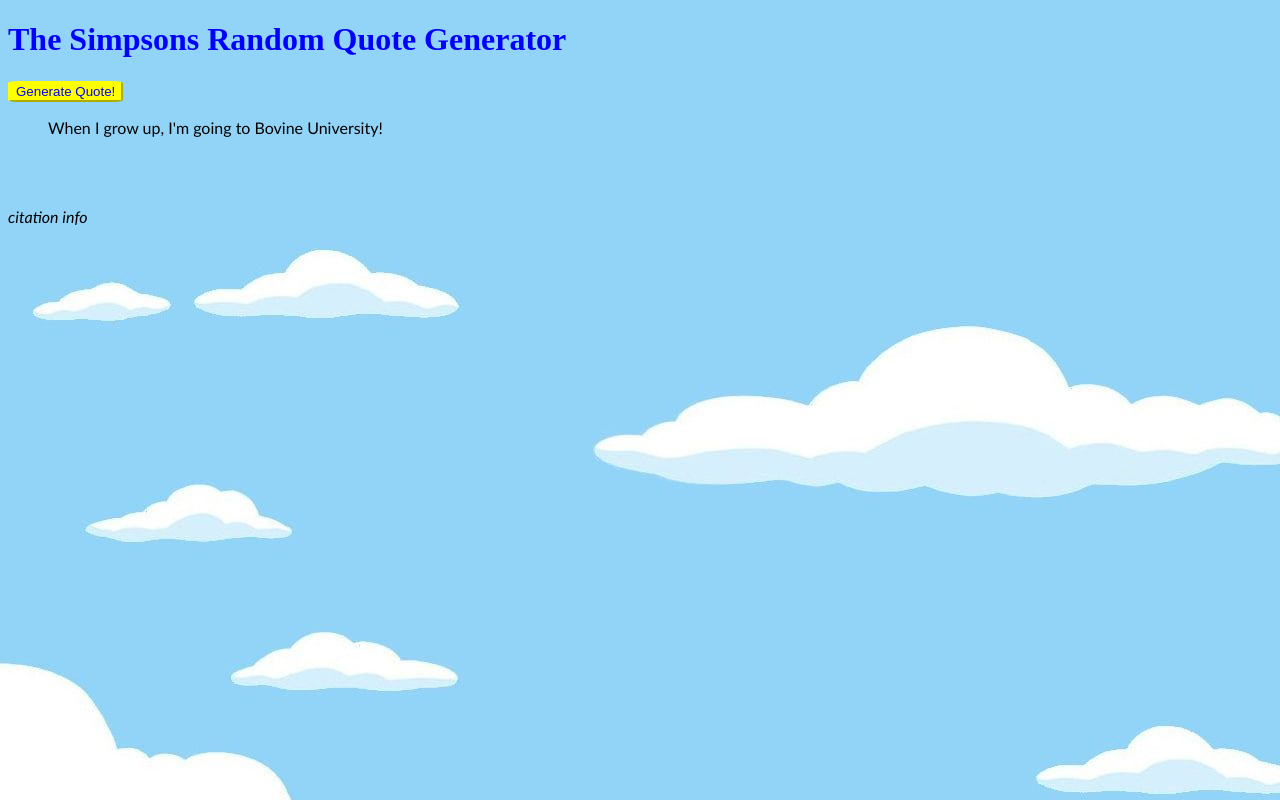
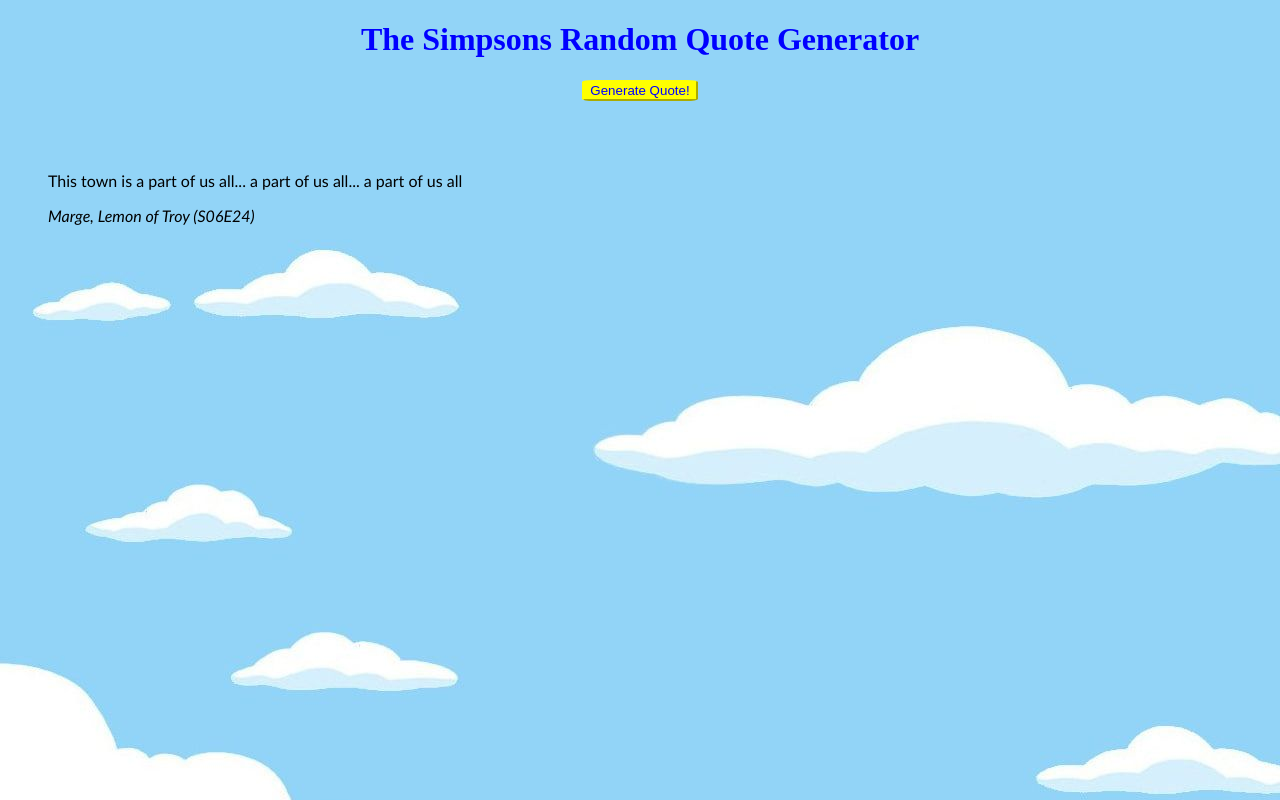
Before and after one commit to charwood17/Mixed-Messages, a plain HTML site: page index.html in a window 1280 px wide. Both pictures are taken after a click on the button "Generate Quote!". Drawn offline with Linux system fonts and the light colour scheme.

Commit message:
final random quote functionality

```diff
--- a/index.html
+++ b/index.html
@@ -15,11 +15,10 @@
     <div id="generate-button">
         <button id="quote-button">Generate Quote!</button>
     </div>
-
+    <br>
+    <br>
     <div id="quote">
-        <blockquote id="quote-quote"></blockquote>
-            <br><br>
-        <blockquote></blockquote>
+        <blockquote> <p id="quote-quote"></p>
             <cite id="quote-citation"></cite>
         </blockquote>
     </div>
--- a/main.js
+++ b/main.js
@@ -13,32 +13,39 @@
 //create objects of quotes & citations, put quotes in array
 let quote1 = newQuote("This town is a part of us all... a part of us all... a part of us all",
 "Marge, Lemon of Troy (S06E24)");
-quoteArray.push(quote1.quote);
+quoteArray.push(quote1);
 
-let quote2 = newQuote("When I grow up, I'm going to Bovine University!", "Ralph Wiggum Lisa the Vegetarian (S07E05");
-quoteArray.push(quote2.quote);
+let quote2 = newQuote("When I grow up, I'm going to Bovine University!", "Ralph Wiggum, Lisa the Vegetarian (S07E05)");
+quoteArray.push(quote2);
 
-let quote3 = newQuote("It takes two to lie; one to lie, and one to listen.", "Homer, Colonel Homer (S03E20");
-quoteArray.push(quote3.quote);
+let quote3 = newQuote("It takes two to lie; one to lie, and one to listen.", "Homer, Colonel Homer (S03E20)");
+quoteArray.push(quote3);
 
 
-//function to generate random quote
 
-function getRandomQuote() {
-    let randNum = Math.floor(Math.random()*3);
-    let randQuote = quoteArray[randNum];
+let randNum = Math.floor(Math.random()*quoteArray.length);
+
+function getQuote() {
+    let randQuote = quoteArray[randNum].quote;
     return randQuote;
-};
+}
 
-console.log(getRandomQuote());
+function getCitation() {
+    let randCitation = quoteArray[randNum].citation;
+    return randCitation;
+}
+
+console.log(getQuote());
+console.log(getCitation());
 
 
 let simpsonQuote = document.getElementById("quote-quote");
 let quoteInfo = document.getElementById("quote-citation");
 
 function updateQuote() {
-    simpsonQuote.innerHTML = getRandomQuote();
-    quoteInfo.innerHTML = 'citation info';
+    randNum = Math.floor(Math.random()*quoteArray.length);
+    simpsonQuote.innerHTML = getQuote();
+    quoteInfo.innerHTML = getCitation();
 }
 
 let quoteButton = document.getElementById("quote-button");
--- a/style.css
+++ b/style.css
@@ -4,6 +4,7 @@
 }
 
 h1{
+    text-align: center;
     color: blue;
     font-family: "Chalkduster";
 }
@@ -13,4 +14,12 @@
     color: blue;
     border-color: yellow;
     border-radius: 10% 10% 10% 10%;
+    display: flex;
+    margin: auto;
 }
+
+#quote{
+    text-align: left;
+    display: flex;
+    margin: auto;
+}
```
